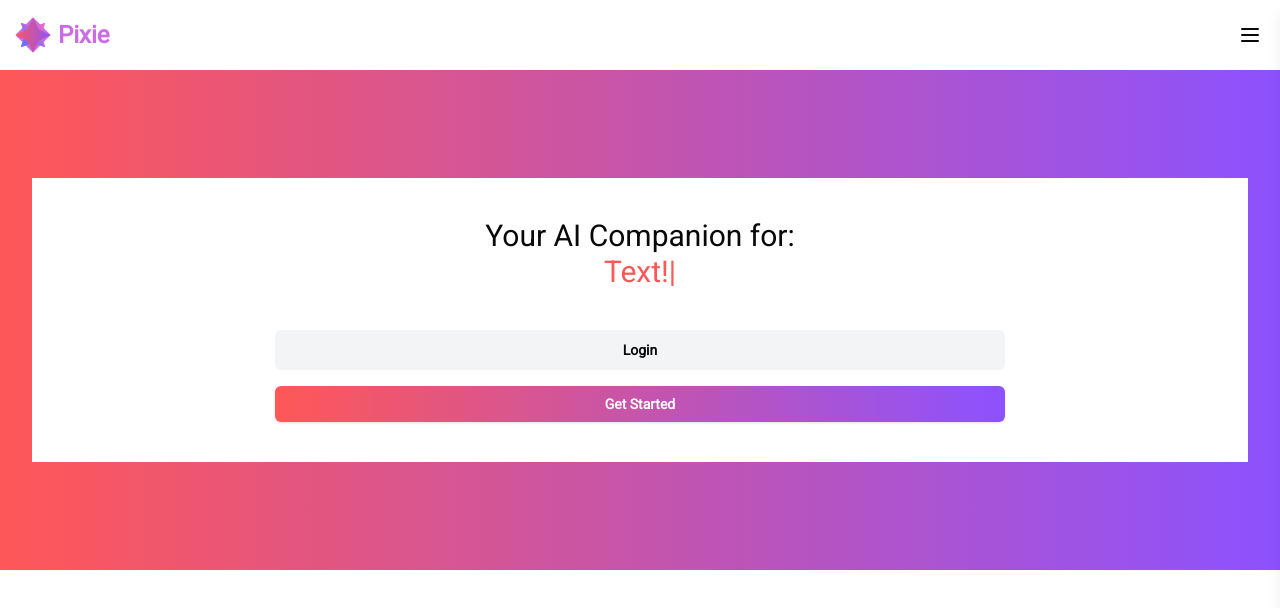
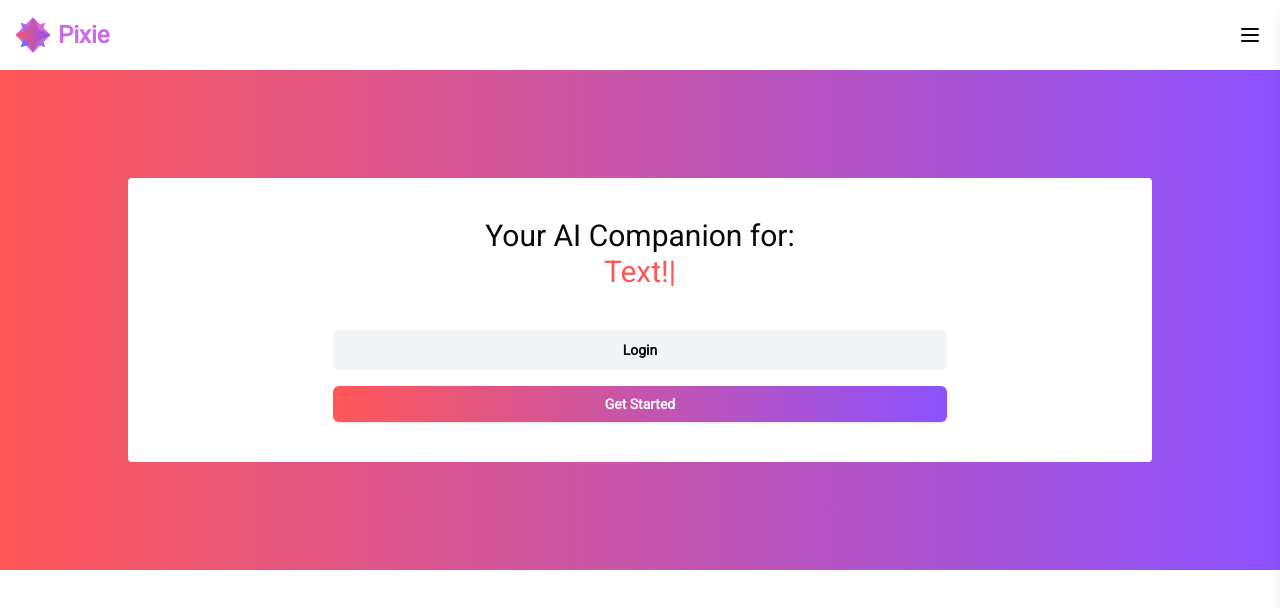
Before and after one commit to IbrahimItani01/pixie, a Next.js app: page / in a window 1280 px wide. Shown: the top 608 px of the page. Built offline with nearby package versions, Linux system fonts and the light colour scheme.

Commit message:
fix design issue in mobile side bar

```diff
--- a/app/(landing)/(home)/page.tsx
+++ b/app/(landing)/(home)/page.tsx
@@ -10,7 +10,7 @@ export default function Home() {
         key="hero"
         className="bg-gradient h-[500px] flex flex-col items-center justify-center w-full"
       >
-        <div className="items-center flex flex-col bg-white w-[95%] gap-y-10 py-10">
+        <div className=" mx-auto items-center flex flex-col bg-white w-[95%] gap-y-10 py-10 rounded-sm max-w-screen-lg">
           <div className="text-3xl text-center flex flex-col">
             <h1>Your AI Companion for: </h1>
             <span className="text-gradientFirst">
@@ -30,7 +30,7 @@ export default function Home() {
               />
             </span>
           </div>
-          <div className=" flex flex-col gap-y-4 w-3/5">
+          <div className=" flex flex-col gap-y-4 w-3/5 max-w-screen-md">
             <Button variant="ghost" size="lg" className="font-semibold">
               Login
             </Button>
--- a/components/MobileSideNav.tsx
+++ b/components/MobileSideNav.tsx
@@ -54,11 +54,11 @@ export default function MobileSideNav() {
 
       {/* Side Screen */}
       <div
-        className={`fixed top-0 right-0 w-64 h-full bg-background shadow-lg z-50 transform transition-transform duration-300 ease-in-out ${
+        className={`fixed top-0 right-0 w-64 h-screen bg-white shadow-lg z-50 transform transition-transform duration-300 ease-in-out ${
           isOpen ? 'translate-x-0' : 'translate-x-full'
         }`}
       >
-        <div className="p-4 flex flex-col space-y-60">
+        <div className="p-4 flex flex-col h-screen">
             <div>
                 <Button
                     onClick={() => setIsOpen(false)}
@@ -70,7 +70,7 @@ export default function MobileSideNav() {
                     <X className="h-6 w-6 self-end" />
                 </Button>
             </div>
-            <div key="main-sections" className="flex flex-col gap-y-10 items-center ">
+            <div key="main-sections" className="mt-[250px] flex flex-col gap-y-10 ">
                 <Link href="/" className={cn(
                     "font-semibold w-full h-10 flex items-center justify-center rounded-xl",
                     pathName === "/" && "bg-gradient text-primaryColor"
@@ -90,7 +90,7 @@ export default function MobileSideNav() {
                     Contact Us
                 </Link>
             </div>
-            <div key="auth-section" className="flex flex-col gap-y-3 pt-16">
+            <div key="auth-section" className="flex flex-col gap-y-3 mt-auto">
                 {/* TODO: ADD CLERK SIGIN AND SIGN UP */}
                 <Button variant="ghost" size="lg" className="font-semibold">
                     Login
```
